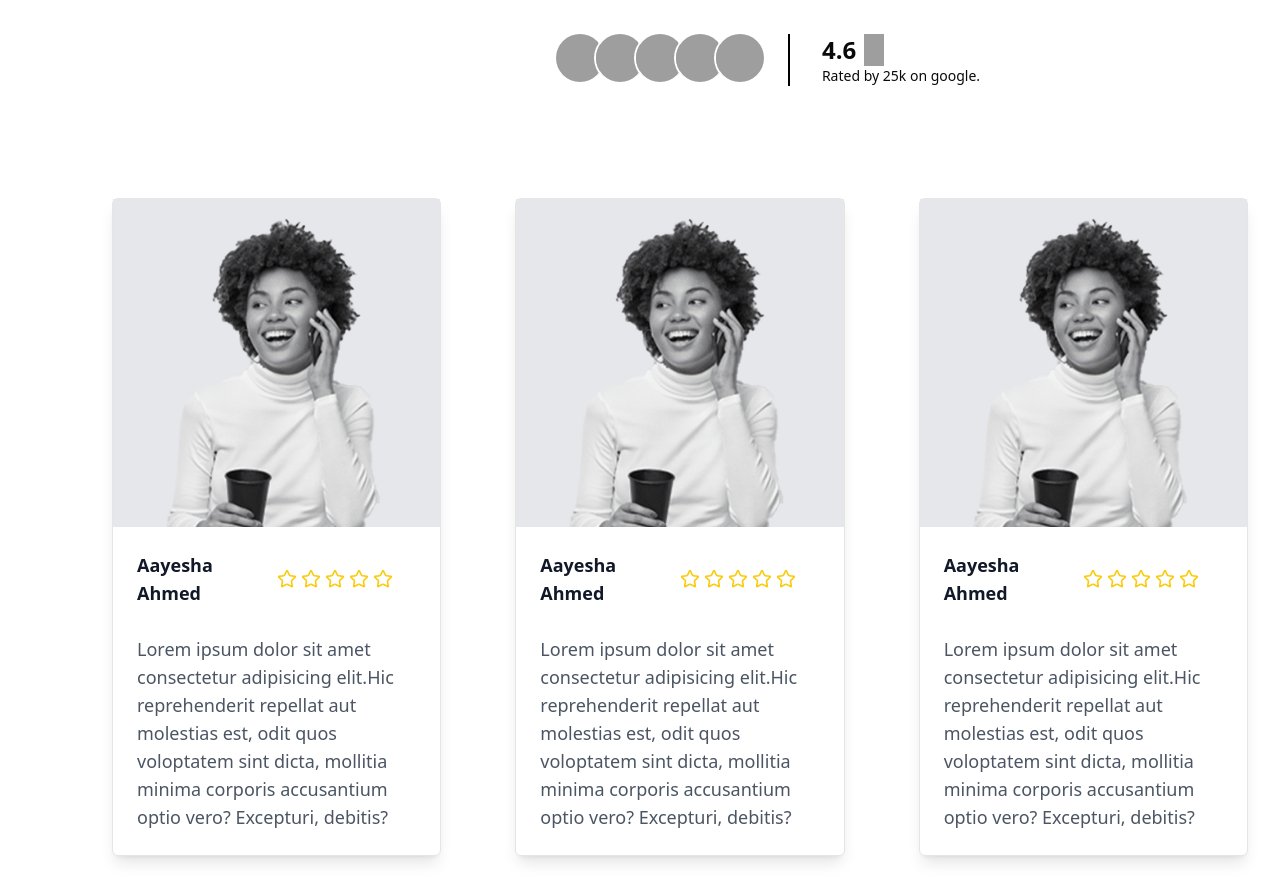
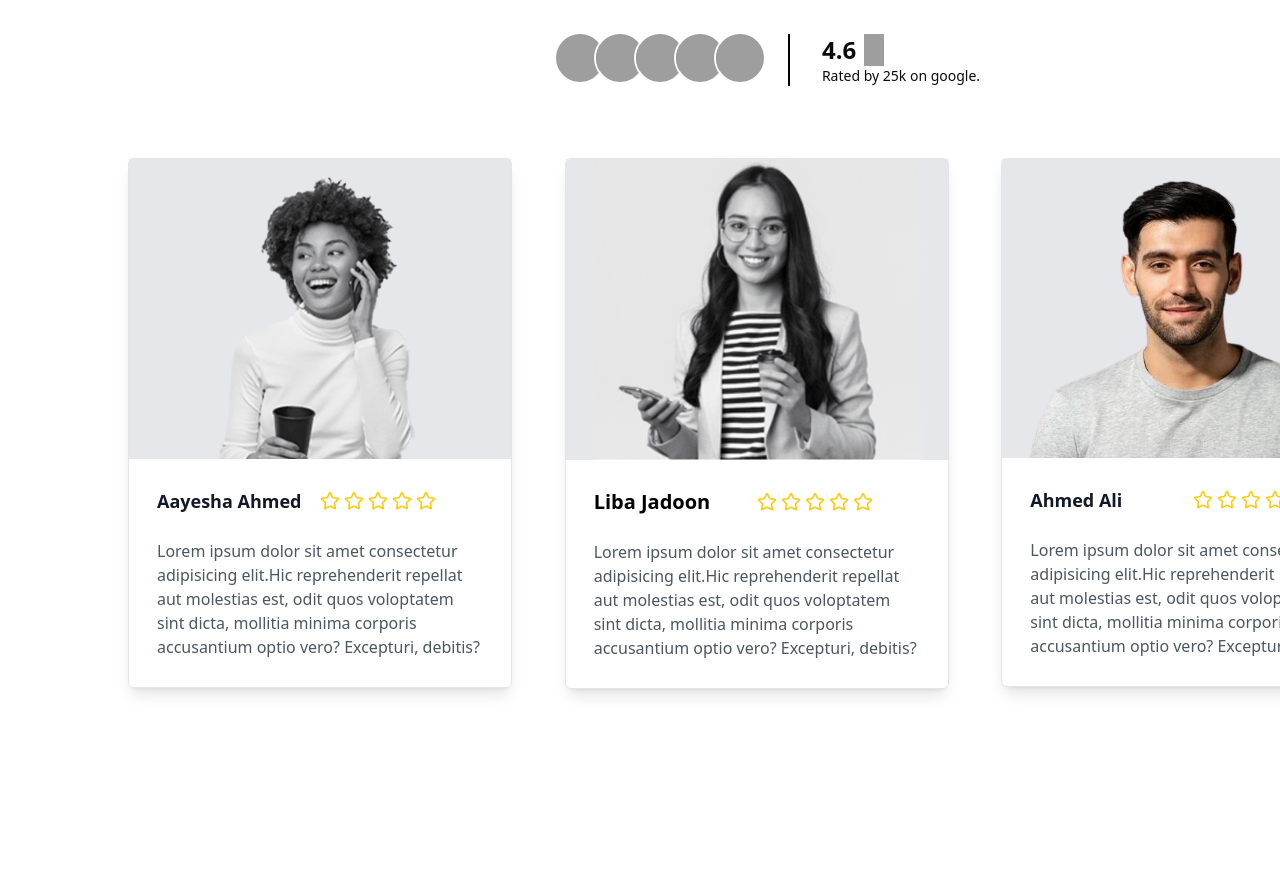
Before and after one commit to Monu2114/Coffee-shop, a Next.js app: page / in a window 1280 px wide. Shown: the part 4080-4968 px from the top of the page. After the commit the page ends 4913 px from the top, so only its background shows below. Built offline with nearby package versions, Linux system fonts and the light colour scheme; grey boxes are pictures that could not be loaded.

Commit message:
testinomials done :))

```diff
--- a/app/_components/Testimonials.jsx
+++ b/app/_components/Testimonials.jsx
@@ -15,8 +15,8 @@ import { FreeMode } from "swiper/modules";
 
 export default function Testimonials() {
   return (
-    <div className="container">
-      <div className="mt-28 flex flex-col gap-20 ">
+    <div className="container py-28">
+      <div className=" flex flex-col gap-10 ">
         <div className=" flex flex-col items-center gap-8 ml-52">
           <div className="flex flex-col justify-center items-center gap-6 ">
             <h1 className="text-5xl font-bold ">Client Testimonial</h1>
@@ -73,29 +73,29 @@ export default function Testimonials() {
           </div>
         </div>
 
-        <div className="ml-20">
+        <div className="ml-24 container">
           <Swiper
             slidesPerView={3}
-            spaceBetween={10}
+            spaceBetween={30}
             freeMode={true}
             modules={[FreeMode]}
             className="mySwiper"
           >
             <SwiperSlide>
-              <div className="rounded-md border bg-white dark:bg-gray-800 shadow-lg transition-colors duration-500 md:m-8">
+              <div className="w-96 rounded-md border bg-white dark:bg-gray-800 shadow-lg md:m-8 hover:cursor-pointer hover:shadow-xl hover:scale-105 transition-all duration-700">
                 <div className=" bg-gray-200">
                   <Image
                     src="/coffee/girl1.png"
                     alt="Laptop"
-                    className=" w-full rounded-t-md object-cover mx-auto "
-                    width={320}
+                    className="rounded-t-md object-cover mx-auto "
+                    width={300}
                     height={320}
                   />
                 </div>
 
-                <div className="p-6 ">
+                <div className="p-7 ">
                   <div className="grid grid-cols-2 items-center">
-                    <h1 className="inline-flex items-center text-lg font-semibold text-gray-900 dark:text-gray-100">
+                    <h1 className="inline-flex text-lg font-bold text-gray-900 dark:text-gray-100">
                       Aayesha Ahmed
                     </h1>
                     <div className="flex gap-1">
@@ -106,7 +106,7 @@ export default function Testimonials() {
                       <Star width={20} className="text-yellow-400" />
                     </div>
                   </div>
-                  <p className=" text-lg text-gray-600 dark:text-gray-400 pt-7">
+                  <p className=" text-left text-balance text-gray-600 dark:text-gray-400 pt-6">
                     Lorem ipsum dolor sit amet consectetur adipisicing elit.Hic
                     reprehenderit repellat aut molestias est, odit quos
                     voloptatem sint dicta, mollitia minima corporis accusantium
@@ -115,22 +115,89 @@ export default function Testimonials() {
                 </div>
               </div>
             </SwiperSlide>
+            <SwiperSlide>
+              <div className="w-96 rounded-md border bg-white dark:bg-gray-800 shadow-lg md:m-8 hover:cursor-pointer hover:shadow-xl hover:scale-105 transition-all duration-700">
+                <div className=" bg-gray-200">
+                  <Image
+                    src="/coffee/girl2.png"
+                    alt="Laptop"
+                    className="rounded-t-md object-cover mx-auto "
+                    width={328}
+                    height={320}
+                  />
+                </div>
 
+                <div className="p-7 ">
+                  <div className="grid grid-cols-2 items-center">
+                    <h1 className="inline-flex items-center text-xl font-bold text-black dark:text-gray-100">
+                      Liba Jadoon
+                    </h1>
+                    <div className="flex gap-1">
+                      <Star width={20} className="text-yellow-400" />
+                      <Star width={20} className="text-yellow-400" />
+                      <Star width={20} className="text-yellow-400" />
+                      <Star width={20} className="text-yellow-400" />
+                      <Star width={20} className="text-yellow-400" />
+                    </div>
+                  </div>
+                  <p className="text-balance text-gray-600 dark:text-gray-400 pt-6">
+                    Lorem ipsum dolor sit amet consectetur adipisicing elit.Hic
+                    reprehenderit repellat aut molestias est, odit quos
+                    voloptatem sint dicta, mollitia minima corporis accusantium
+                    optio vero? Excepturi, debitis?
+                  </p>
+                </div>
+              </div>
+            </SwiperSlide>
             <SwiperSlide>
-              <div className="rounded-md border bg-white dark:bg-gray-800 shadow-lg transition-colors duration-500 md:m-8">
+              <div className="w-96 rounded-md border bg-white dark:bg-gray-800 shadow-lg md:m-8 hover:cursor-pointer hover:shadow-xl hover:scale-105 transition-all duration-700">
+                <div className=" bg-gray-200">
+                  <Image
+                    src="/coffee/man.png"
+                    alt="Laptop"
+                    className="rounded-t-md object-cover mx-auto "
+                    width={370}
+                    height={320}
+                  />
+                </div>
+
+                <div className="p-7 ">
+                  <div className="grid grid-cols-2 items-center">
+                    <h1 className="inline-flex items-center text-lg font-bold text-gray-900 dark:text-gray-100">
+                      Ahmed Ali
+                    </h1>
+                    <div className="flex gap-1">
+                      <Star width={20} className="text-yellow-400" />
+                      <Star width={20} className="text-yellow-400" />
+                      <Star width={20} className="text-yellow-400" />
+                      <Star width={20} className="text-yellow-400" />
+                      <Star width={20} className="text-yellow-400" />
+                    </div>
+                  </div>
+                  <p className=" text-left text-gray-600 dark:text-gray-400 pt-6">
+                    Lorem ipsum dolor sit amet consectetur adipisicing elit.Hic
+                    reprehenderit repellat aut molestias est, odit quos
+                    voloptatem sint dicta, mollitia minima corporis accusantium
+                    optio vero? Excepturi, debitis?
+                  </p>
+                </div>
+              </div>
+            </SwiperSlide>{" "}
+            <SwiperSlide>
+              <div className="w-96 rounded-md border bg-white dark:bg-gray-800 shadow-lg md:m-8 hover:cursor-pointer hover:shadow-xl hover:scale-105 transition-all duration-700">
                 <div className=" bg-gray-200">
                   <Image
                     src="/coffee/girl1.png"
                     alt="Laptop"
-                    className=" w-full rounded-t-md object-cover mx-auto "
-                    width={320}
+                    className="rounded-t-md object-cover mx-auto "
+                    width={300}
                     height={320}
                   />
                 </div>
 
-                <div className="p-6 ">
+                <div className="p-7 ">
                   <div className="grid grid-cols-2 items-center">
-                    <h1 className="inline-flex items-center text-lg font-semibold text-gray-900 dark:text-gray-100">
+                    <h1 className="inline-flex text-lg font-bold text-gray-900 dark:text-gray-100">
                       Aayesha Ahmed
                     </h1>
                     <div className="flex gap-1">
@@ -141,75 +208,7 @@ export default function Testimonials() {
                       <Star width={20} className="text-yellow-400" />
                     </div>
                   </div>
-                  <p className=" text-lg text-gray-600 dark:text-gray-400 pt-7">
-                    Lorem ipsum dolor sit amet consectetur adipisicing elit.Hic
-                    reprehenderit repellat aut molestias est, odit quos
-                    voloptatem sint dicta, mollitia minima corporis accusantium
-                    optio vero? Excepturi, debitis?
-                  </p>
-                </div>
-              </div>
-            </SwiperSlide>
-            <SwiperSlide>
-              <div className="rounded-md border bg-white dark:bg-gray-800 shadow-lg transition-colors duration-500 md:m-8">
-                <div className=" bg-gray-200">
-                  <Image
-                    src="/coffee/girl1.png"
-                    alt="Laptop"
-                    className=" w-full rounded-t-md object-cover mx-auto "
-                    width={320}
-                    height={320}
-                  />
-                </div>
-
-                <div className="p-6 ">
-                  <div className="grid grid-cols-2 items-center">
-                    <h1 className="inline-flex items-center text-lg font-semibold text-gray-900 dark:text-gray-100">
-                      Aayesha Ahmed
-                    </h1>
-                    <div className="flex gap-1">
-                      <Star width={20} className="text-yellow-400" />
-                      <Star width={20} className="text-yellow-400" />
-                      <Star width={20} className="text-yellow-400" />
-                      <Star width={20} className="text-yellow-400" />
-                      <Star width={20} className="text-yellow-400" />
-                    </div>
-                  </div>
-                  <p className=" text-lg text-gray-600 dark:text-gray-400 pt-7">
-                    Lorem ipsum dolor sit amet consectetur adipisicing elit.Hic
-                    reprehenderit repellat aut molestias est, odit quos
-                    voloptatem sint dicta, mollitia minima corporis accusantium
-                    optio vero? Excepturi, debitis?
-                  </p>
-                </div>
-              </div>
-            </SwiperSlide>
-            <SwiperSlide>
-              <div className="rounded-md border bg-white dark:bg-gray-800 shadow-lg transition-colors duration-500 md:m-8">
-                <div className=" bg-gray-200">
-                  <Image
-                    src="/coffee/girl1.png"
-                    alt="Laptop"
-                    className=" w-full rounded-t-md object-cover mx-auto "
-                    width={320}
-                    height={320}
-                  />
-                </div>
-
-                <div className="p-6 ">
-                  <div className="grid grid-cols-2 items-center">
-                    <h1 className="inline-flex items-center text-lg font-semibold text-gray-900 dark:text-gray-100">
-                      Aayesha Ahmed
-                    </h1>
-                    <div className="flex gap-1">
-                      <Star width={20} className="text-yellow-400" />
-                      <Star width={20} className="text-yellow-400" />
-                      <Star width={20} className="text-yellow-400" />
-                      <Star width={20} className="text-yellow-400" />
-                      <Star width={20} className="text-yellow-400" />
-                    </div>
-                  </div>
-                  <p className=" text-lg text-gray-600 dark:text-gray-400 pt-7">
+                  <p className=" text-left text-balance text-gray-600 dark:text-gray-400 pt-6">
                     Lorem ipsum dolor sit amet consectetur adipisicing elit.Hic
                     reprehenderit repellat aut molestias est, odit quos
                     voloptatem sint dicta, mollitia minima corporis accusantium
```
